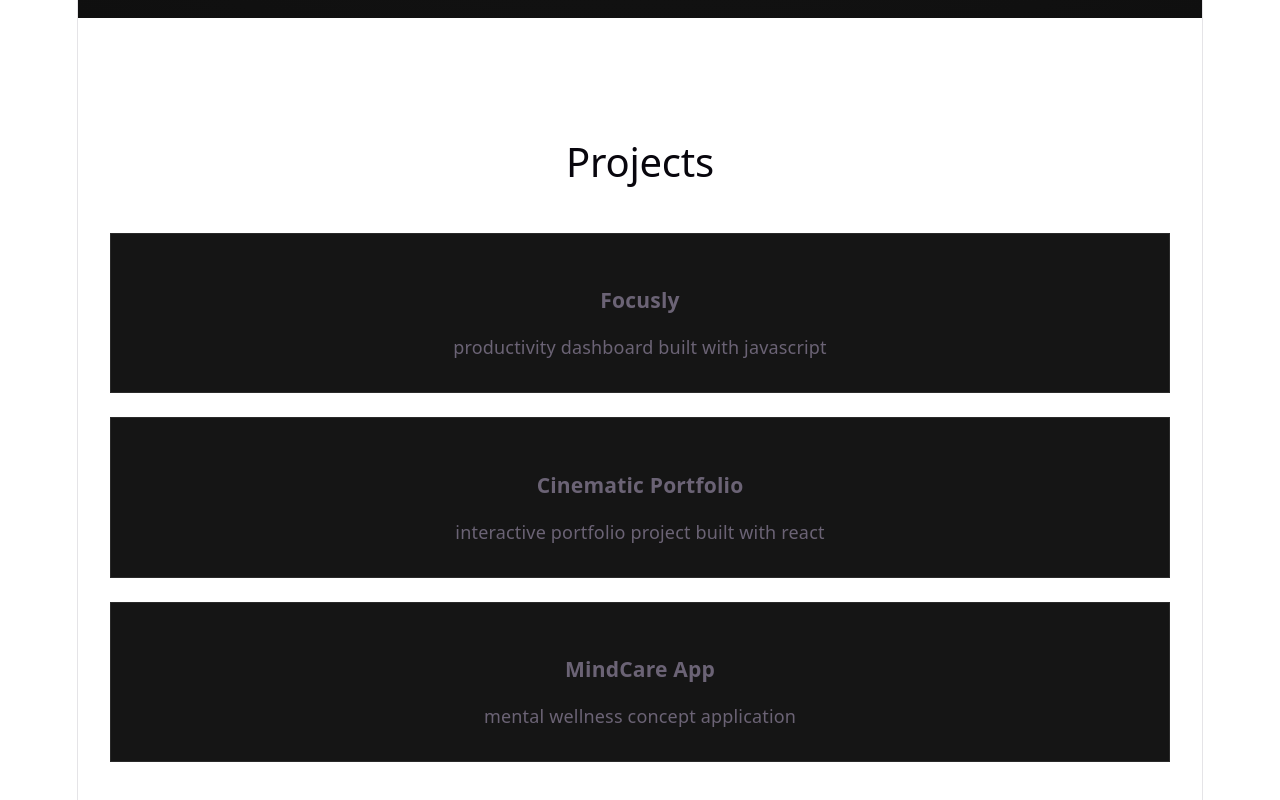
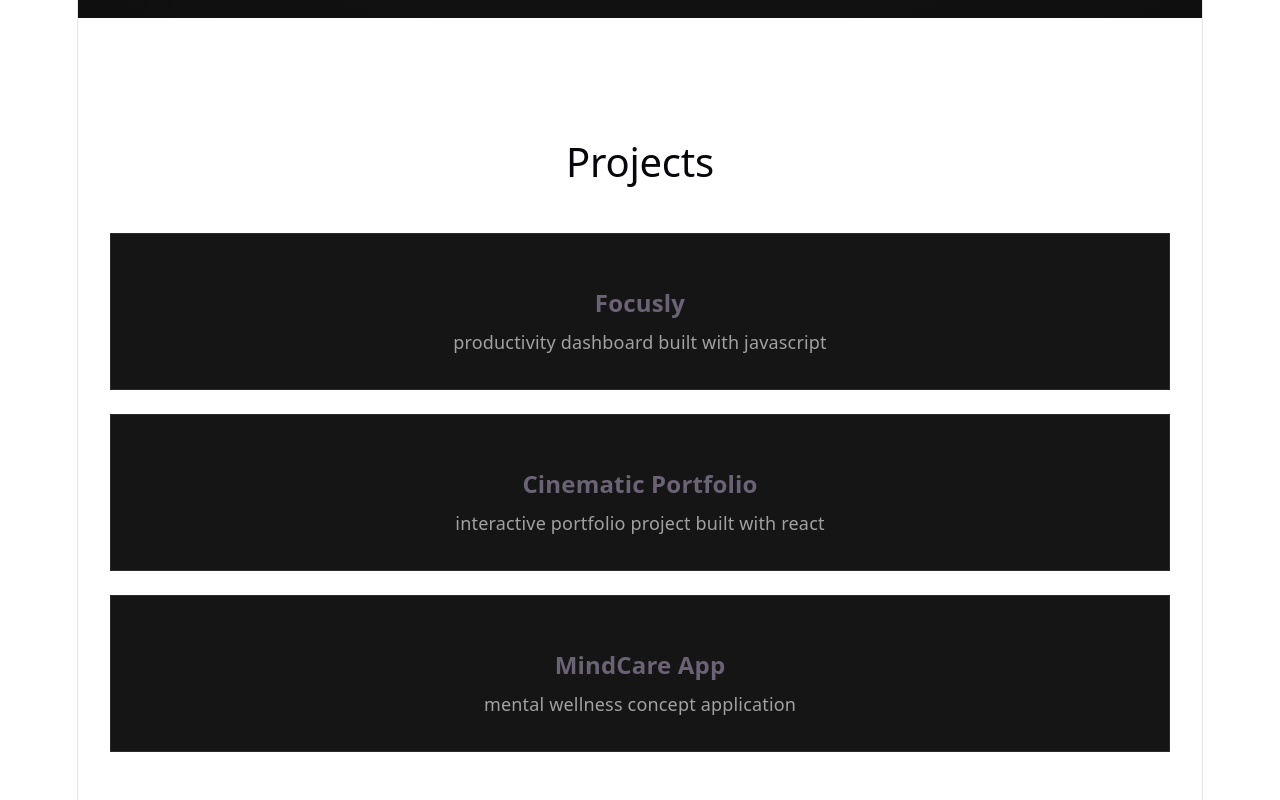
Before and after one commit to ezginy/cinematic-portfolio, a React (Vite) app: page / in a window 1280 px wide. Shown: the part 846-1646 px from the top of the page. Built offline with nearby package versions, Linux system fonts and the light colour scheme.

Commit message:
add hover effects to project cards
- improved project card styling
- added hover animation effects
- updated card typography

```diff
--- a/src/components/ProjectCard.jsx
+++ b/src/components/ProjectCard.jsx
@@ -1,9 +1,15 @@
+// Reusable project card component
 function ProjectCard(props) {
     return (
         <div className="project-card">
 
-            <h3>{props.title}</h3>
-            <p>{props.description}</p>
+            <h3 className="project-card-title">
+                {props.title}
+            </h3>
+
+            <p className="project-card-description">
+                {props.description}
+            </p>
 
         </div>
     )
--- a/src/components/Projects.css
+++ b/src/components/Projects.css
@@ -13,4 +13,21 @@
     padding: 32px;
     margin-bottom: 24px;
     background: #151515;
+    transition: 0.3s;
 }
+
+.project-card:hover {
+    transform: translateY(-6px);
+    border-color: #3d3d3d;
+    box-shadow: 0 0 25px rgba(255, 255, 255, 0.06);
+}
+
+.project-card-title {
+    font-size: 24px;
+    margin-bottom: 12px;
+}
+
+.project-card-description {
+    color: #a1a1a1;
+    line-height: 1.6;
+}
```
